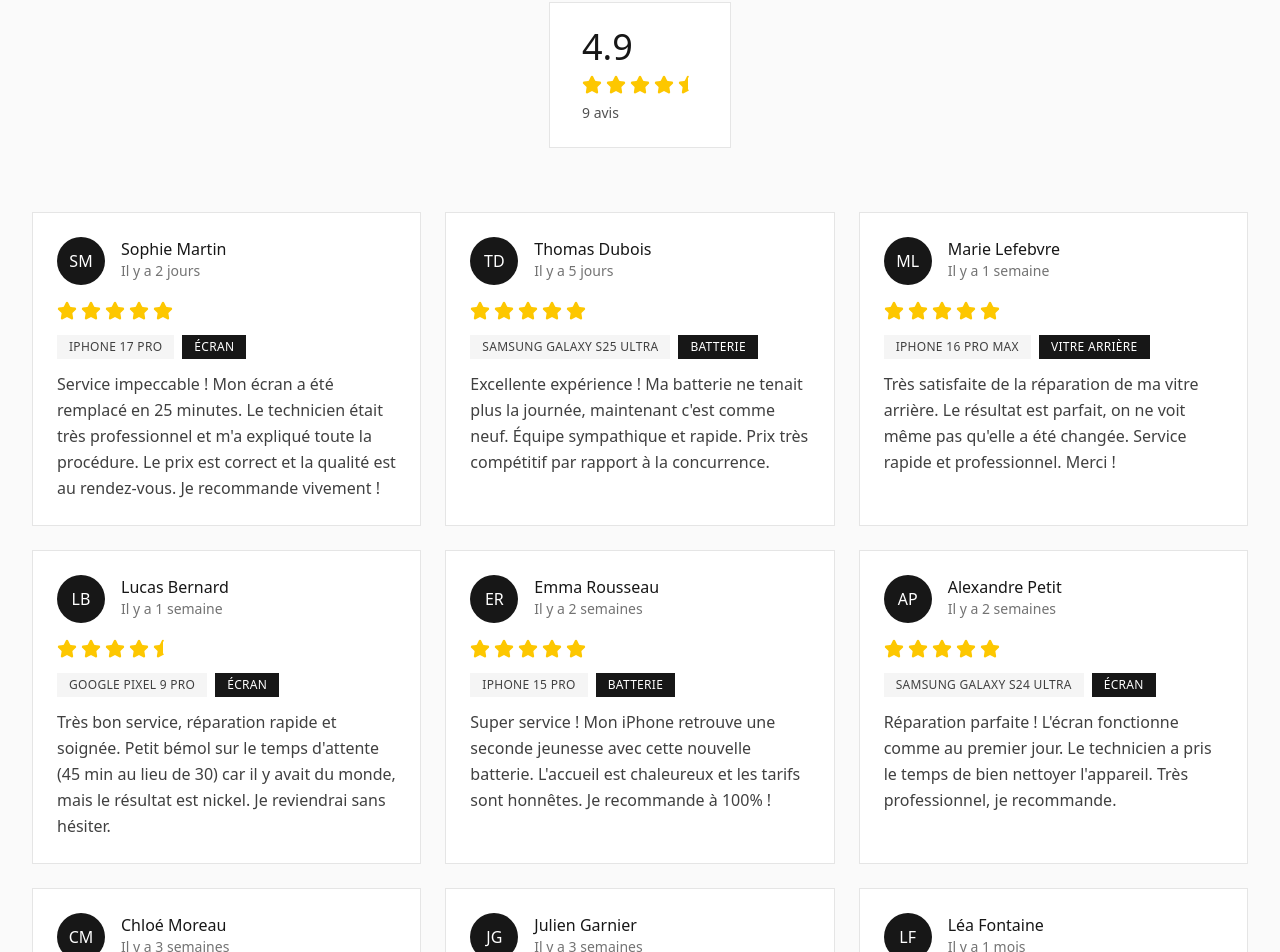
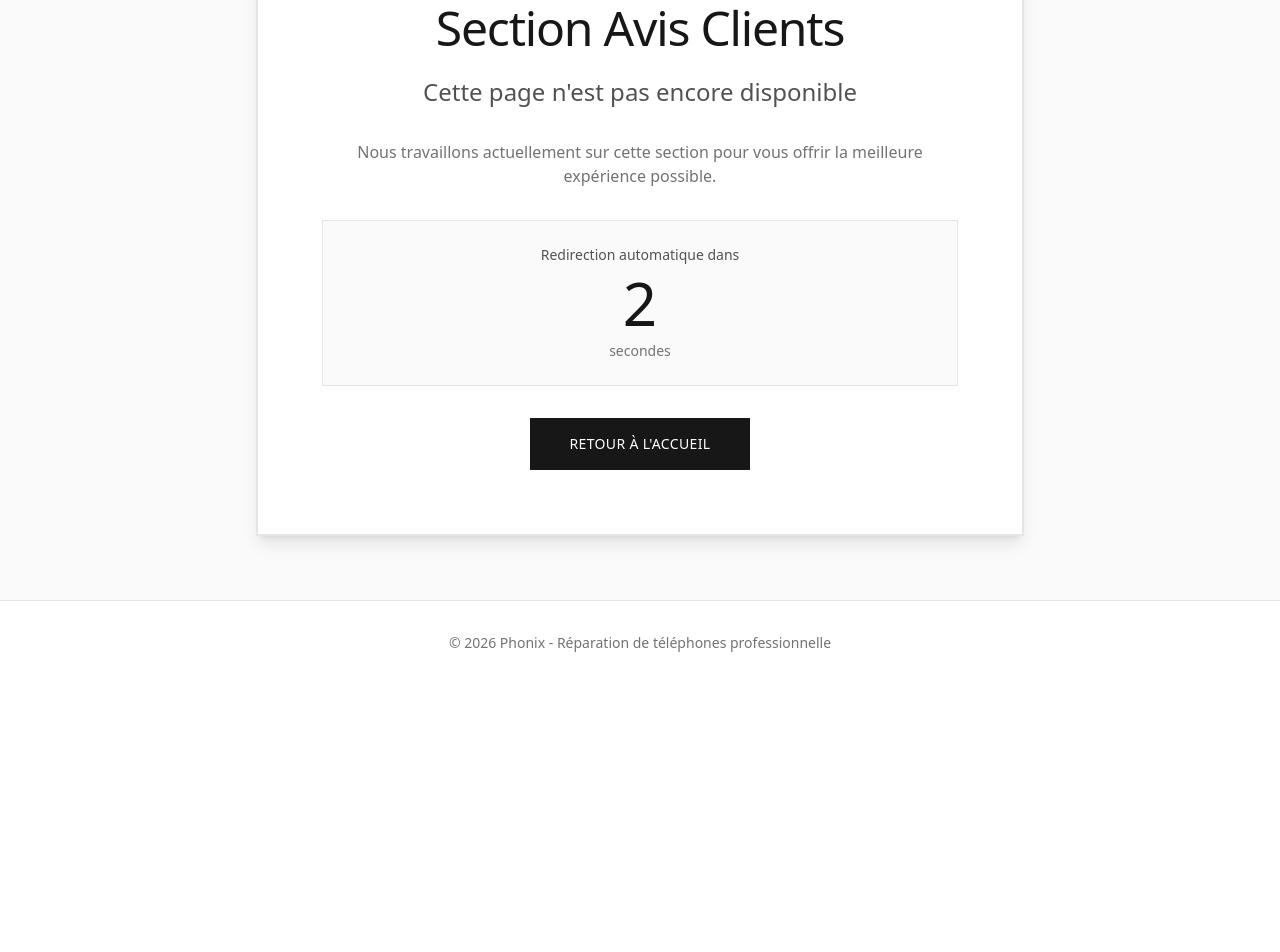
Before and after one commit to LouisBlankaert/phonix, a Next.js app: page /avis in a window 1280 px wide. Shown: the part 311-1263 px from the top of the page. After the commit the page ends 996 px from the top, so only its background shows below. Built offline with nearby package versions, Linux system fonts and the light colour scheme.

Commit message:
Fix: Structure page avis - nav haut, contenu centré, footer bas

```diff
--- a/app/avis/page.tsx
+++ b/app/avis/page.tsx
@@ -1,193 +1,70 @@
-import Link from "next/link";
-import { Star, StarHalf } from "lucide-react";
+"use client";
+
+import { useEffect, useState } from "react";
+import { useRouter } from "next/navigation";
 import Navigation from "@/components/Navigation";
 import Footer from "@/components/Footer";
 
 export default function Avis() {
-  const reviews = [
-    {
-      name: "Sophie Martin",
-      date: "Il y a 2 jours",
-      rating: 5,
-      device: "iPhone 17 Pro",
-      repair: "Écran",
-      comment: "Service impeccable ! Mon écran a été remplacé en 25 minutes. Le technicien était très professionnel et m'a expliqué toute la procédure. Le prix est correct et la qualité est au rendez-vous. Je recommande vivement !",
-      avatar: "SM"
-    },
-    {
-      name: "Thomas Dubois",
-      date: "Il y a 5 jours",
-      rating: 5,
-      device: "Samsung Galaxy S25 Ultra",
-      repair: "Batterie",
-      comment: "Excellente expérience ! Ma batterie ne tenait plus la journée, maintenant c'est comme neuf. Équipe sympathique et rapide. Prix très compétitif par rapport à la concurrence.",
-      avatar: "TD"
-    },
-    {
-      name: "Marie Lefebvre",
-      date: "Il y a 1 semaine",
-      rating: 5,
-      device: "iPhone 16 Pro Max",
-      repair: "Vitre arrière",
-      comment: "Très satisfaite de la réparation de ma vitre arrière. Le résultat est parfait, on ne voit même pas qu'elle a été changée. Service rapide et professionnel. Merci !",
-      avatar: "ML"
-    },
-    {
-      name: "Lucas Bernard",
-      date: "Il y a 1 semaine",
-      rating: 4.5,
-      device: "Google Pixel 9 Pro",
-      repair: "Écran",
-      comment: "Très bon service, réparation rapide et soignée. Petit bémol sur le temps d'attente (45 min au lieu de 30) car il y avait du monde, mais le résultat est nickel. Je reviendrai sans hésiter.",
-      avatar: "LB"
-    },
-    {
-      name: "Emma Rousseau",
-      date: "Il y a 2 semaines",
-      rating: 5,
-      device: "iPhone 15 Pro",
-      repair: "Batterie",
-      comment: "Super service ! Mon iPhone retrouve une seconde jeunesse avec cette nouvelle batterie. L'accueil est chaleureux et les tarifs sont honnêtes. Je recommande à 100% !",
-      avatar: "ER"
-    },
-    {
-      name: "Alexandre Petit",
-      date: "Il y a 2 semaines",
-      rating: 5,
-      device: "Samsung Galaxy S24 Ultra",
-      repair: "Écran",
-      comment: "Réparation parfaite ! L'écran fonctionne comme au premier jour. Le technicien a pris le temps de bien nettoyer l'appareil. Très professionnel, je recommande.",
-      avatar: "AP"
-    },
-    {
-      name: "Chloé Moreau",
-      date: "Il y a 3 semaines",
-      rating: 5,
-      device: "iPhone 17 Pro Max",
-      repair: "Vitre arrière",
-      comment: "J'avais cassé ma vitre arrière et j'appréhendais le prix. Finalement, c'est très raisonnable et le travail est impeccable. Merci pour votre professionnalisme !",
-      avatar: "CM"
-    },
-    {
-      name: "Julien Garnier",
-      date: "Il y a 3 semaines",
-      rating: 4.5,
-      device: "iPhone 16 Pro",
-      repair: "Batterie",
-      comment: "Bon rapport qualité/prix. La batterie tient bien mieux qu'avant. Service efficace, peut-être un peu d'attente mais ça vaut le coup.",
-      avatar: "JG"
-    },
-    {
-      name: "Léa Fontaine",
-      date: "Il y a 1 mois",
-      rating: 5,
-      device: "Google Pixel 9 Pro",
-      repair: "Écran",
-      comment: "Parfait du début à la fin ! Prise en charge rapide, réparation soignée et garantie de 6 mois. C'est rassurant. Je n'hésiterai pas à revenir si besoin.",
-      avatar: "LF"
+  const router = useRouter();
+  const [countdown, setCountdown] = useState(7);
+
+  useEffect(() => {
+    const timer = setInterval(() => {
+      setCountdown((prev) => prev - 1);
+    }, 1000);
+
+    return () => clearInterval(timer);
+  }, []);
+
+  useEffect(() => {
+    if (countdown === 0) {
+      router.push("/");
     }
-  ];
-
-  const renderStars = (rating: number) => {
-    const stars = [];
-    const fullStars = Math.floor(rating);
-    const hasHalfStar = rating % 1 !== 0;
-
-    for (let i = 0; i < fullStars; i++) {
-      stars.push(<Star key={`full-${i}`} className="h-5 w-5 fill-yellow-400 text-yellow-400" />);
-    }
-    if (hasHalfStar) {
-      stars.push(<StarHalf key="half" className="h-5 w-5 fill-yellow-400 text-yellow-400" />);
-    }
-    for (let i = stars.length; i < 5; i++) {
-      stars.push(<Star key={`empty-${i}`} className="h-5 w-5 text-gray-300" />);
-    }
-    return stars;
-  };
-
-  const averageRating = (reviews.reduce((acc, review) => acc + review.rating, 0) / reviews.length).toFixed(1);
+  }, [countdown, router]);
 
   return (
-    <div className="min-h-screen bg-neutral-50">
+    <div className="min-h-screen bg-neutral-50 flex flex-col">
       <Navigation />
 
-      <main className="max-w-7xl mx-auto px-4 sm:px-6 lg:px-8 py-16">
-        <div className="text-center mb-16">
-          <h1 className="text-5xl font-light tracking-tight text-neutral-900 mb-6">
-            Avis Clients
+      <main className="flex-1 flex items-center justify-center px-4 sm:px-6 lg:px-8 py-16">
+        <div className="max-w-3xl w-full text-center">
+          <div className="bg-white border-2 border-neutral-200 p-12 md:p-16 shadow-lg">
+          <div className="mb-8">
+            <div className="w-20 h-20 mx-auto mb-6 rounded-full bg-neutral-100 flex items-center justify-center">
+              <svg className="w-10 h-10 text-neutral-400" fill="none" stroke="currentColor" viewBox="0 0 24 24">
+                <path strokeLinecap="round" strokeLinejoin="round" strokeWidth={2} d="M12 8v4l3 3m6-3a9 9 0 11-18 0 9 9 0 0118 0z" />
+              </svg>
+            </div>
+            <h1 className="text-4xl md:text-5xl font-light tracking-tight text-neutral-900 mb-6">
+              Section Avis Clients
             </h1>
-          <p className="text-lg font-light text-neutral-600 max-w-2xl mx-auto mb-4">
-            Découvrez ce que nos clients pensent de nos services
+            <p className="text-xl md:text-2xl font-light text-neutral-600 mb-8">
+              Cette page n&apos;est pas encore disponible
             </p>
-          <p className="text-sm font-light text-neutral-500 mb-8">
-            Ces avis proviennent de nos clients satisfaits
+            <p className="text-base text-neutral-500 font-light mb-8">
+              Nous travaillons actuellement sur cette section pour vous offrir la meilleure expérience possible.
             </p>
-
-          <div className="inline-flex items-center gap-4 bg-white border border-neutral-200 px-8 py-6">
-            <div className="text-left">
-              <div className="text-4xl font-light text-neutral-900">{averageRating}</div>
-              <div className="flex gap-1 my-2">
-                {renderStars(parseFloat(averageRating))}
-              </div>
-              <div className="text-sm text-neutral-600 font-light">{reviews.length} avis</div>
-            </div>
-          </div>
           </div>
 
-        <div className="grid md:grid-cols-2 lg:grid-cols-3 gap-6">
-          {reviews.map((review, index) => (
-            <div
-              key={index}
-              className="bg-white border border-neutral-200 p-6 hover:border-neutral-900 transition-all duration-300 hover:shadow-lg hover:-translate-y-1 transform"
-            >
-              <div className="flex items-start gap-4 mb-4">
-                <div className="w-12 h-12 rounded-full bg-neutral-900 flex items-center justify-center text-white font-light shrink-0">
-                  {review.avatar}
+          <div className="bg-neutral-50 border border-neutral-200 p-6 mb-8">
+            <p className="text-sm text-neutral-600 font-light mb-2">
+              Redirection automatique dans
+            </p>
+            <div className="text-6xl font-light text-neutral-900 mb-2">
+              {countdown}
             </div>
-                <div className="flex-1 min-w-0">
-                  <h3 className="font-normal text-neutral-900">{review.name}</h3>
-                  <p className="text-sm text-neutral-500 font-light">{review.date}</p>
-                </div>
+            <p className="text-sm text-neutral-500 font-light">
+              seconde{countdown > 1 ? 's' : ''}
+            </p>
           </div>
 
-              <div className="flex gap-1 mb-3">
-                {renderStars(review.rating)}
-              </div>
-
-              <div className="mb-3">
-                <span className="inline-block px-3 py-1 bg-neutral-100 text-neutral-700 text-xs font-light tracking-wide uppercase mr-2">
-                  {review.device}
-                </span>
-                <span className="inline-block px-3 py-1 bg-neutral-900 text-white text-xs font-light tracking-wide uppercase">
-                  {review.repair}
-                </span>
-              </div>
-
-              <p className="text-neutral-700 leading-relaxed font-light">
-                {review.comment}
-              </p>
-            </div>
-          ))}
-        </div>
-
-        <div className="mt-16 bg-neutral-900 p-16 text-center text-white">
-          <h2 className="text-3xl font-light tracking-tight mb-4">Section avis Google</h2>
-          <p className="text-lg font-light text-neutral-300 mb-8">
-            Cette section sera bientôt disponible. En attendant, n&apos;hésitez pas à nous contacter directement !
-          </p>
-          <div className="flex flex-col sm:flex-row gap-4 justify-center">
-            <Link
-              href="/"
-              className="inline-block px-10 py-4 bg-white text-neutral-900 hover:bg-neutral-100 transition-all duration-300 hover:shadow-lg hover:scale-105 transform font-light text-sm tracking-wide uppercase"
+          <button
+            onClick={() => router.push("/")}
+            className="inline-block px-10 py-4 bg-neutral-900 text-white hover:bg-neutral-800 transition-all duration-300 hover:shadow-lg hover:scale-105 transform font-light text-sm tracking-wide uppercase"
           >
             Retour à l&apos;accueil
-            </Link>
-            <Link
-              href="/contact"
-              className="inline-block px-10 py-4 border border-white text-white hover:bg-white hover:text-neutral-900 transition-colors font-light text-sm tracking-wide uppercase"
-            >
-              Nous contacter
-            </Link>
+          </button>
           </div>
         </div>
       </main>
```
Lines whose indentation alone changed are shown as unchanged.
